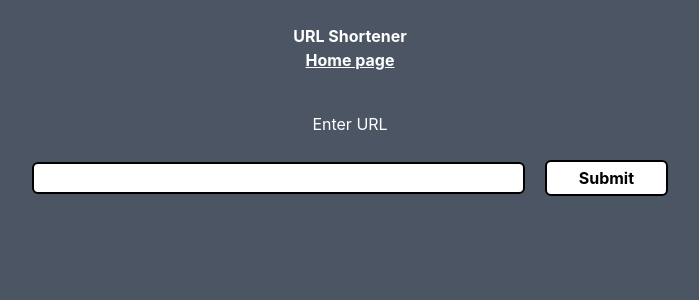
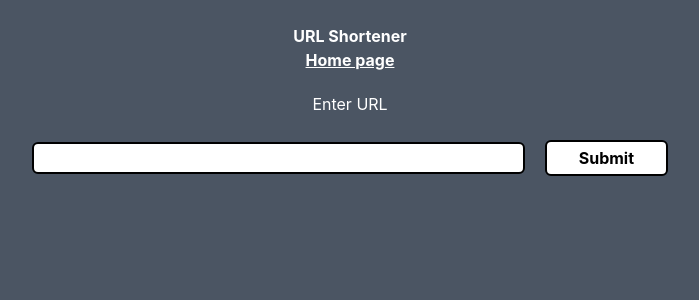
Before and after one commit to Daniel-N98/url-shortener-fe, a React (Create React App) app: page /1 in a window 1280 px wide. Shown: the top 300 px of the page, without its empty margins (290-989 px from the left). Built offline with nearby package versions, Linux system fonts and the light colour scheme; no server answers.

Commit message:
Implemented ErrorBox component in URLBar component

```diff
--- a/src/components/url-input/URLBar.jsx
+++ b/src/components/url-input/URLBar.jsx
@@ -2,6 +2,7 @@ import { useState } from "react";
 import axios from "axios";
 import URLOutput from "./URLOutput";
 import "./urlBar.css";
+import ErrorBox from "../error/ErrorBox";
 
 export const BASE_URL = axios.create({
   baseURL: "https://url-shortener-be-production-c51f.up.railway.app",
@@ -10,10 +11,13 @@ export const BASE_URL = axios.create({
 export default function URLBar() {
   const [inputURL, setInputURL] = useState("");
   const [resultURL, setResultURL] = useState();
+  const [errors, setErrors] = useState();
 
   const submitURL = async (e) => {
     e.preventDefault();
-    if (inputURL.length < 1) return;
+    if (inputURL.length < 1) {
+      setErrors(["Enter a URL"]);
+    }
     try {
       const { data } = await BASE_URL.post(
         "/url",
@@ -25,15 +29,16 @@ export default function URLBar() {
       setInputURL("");
       setResultURL(data.SHORT_URL);
     } catch (error) {
-      console.error(error);
+      setErrors(["Invalid URL"]);
     }
   };
 
   return (
     <section id="url-section">
-      <form className="pt-10" onSubmit={(e) => submitURL(e)}>
+      <form className="pt-5" onSubmit={(e) => submitURL(e)}>
         <label htmlFor="url-input" />
         <p className="text-white">Enter URL</p>
+        {errors ? <ErrorBox errors={errors} /> : ""}
         <input
           id="url-input"
           type="text"
```
